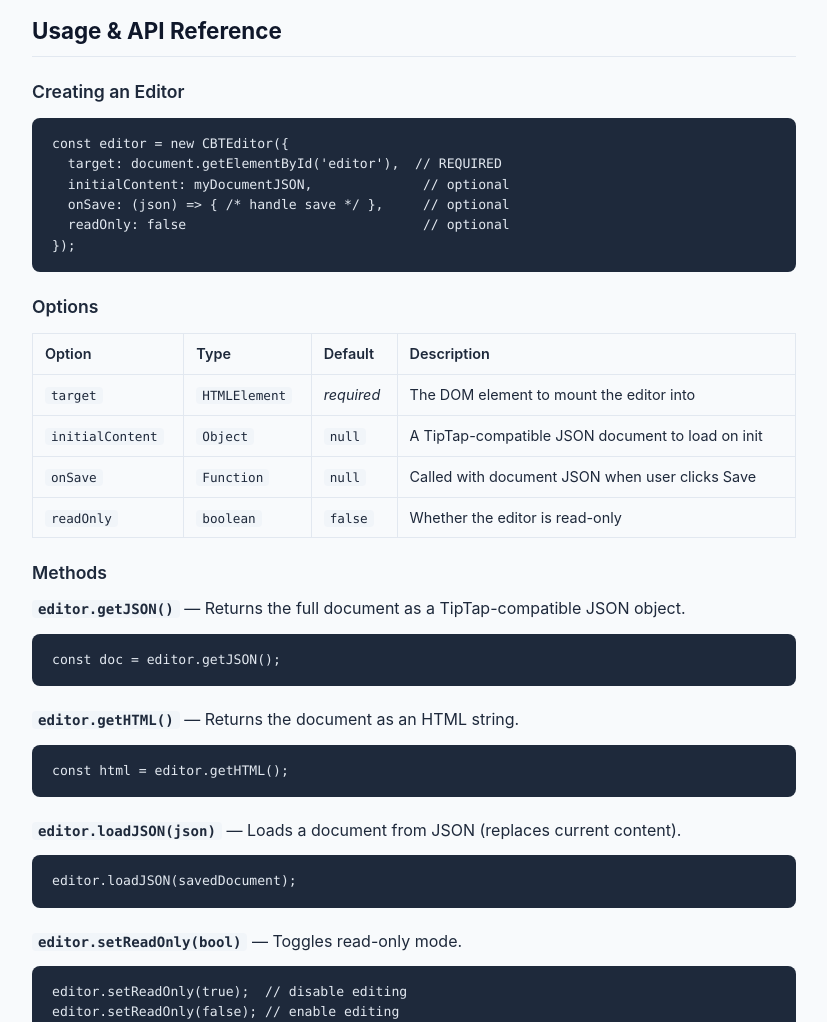
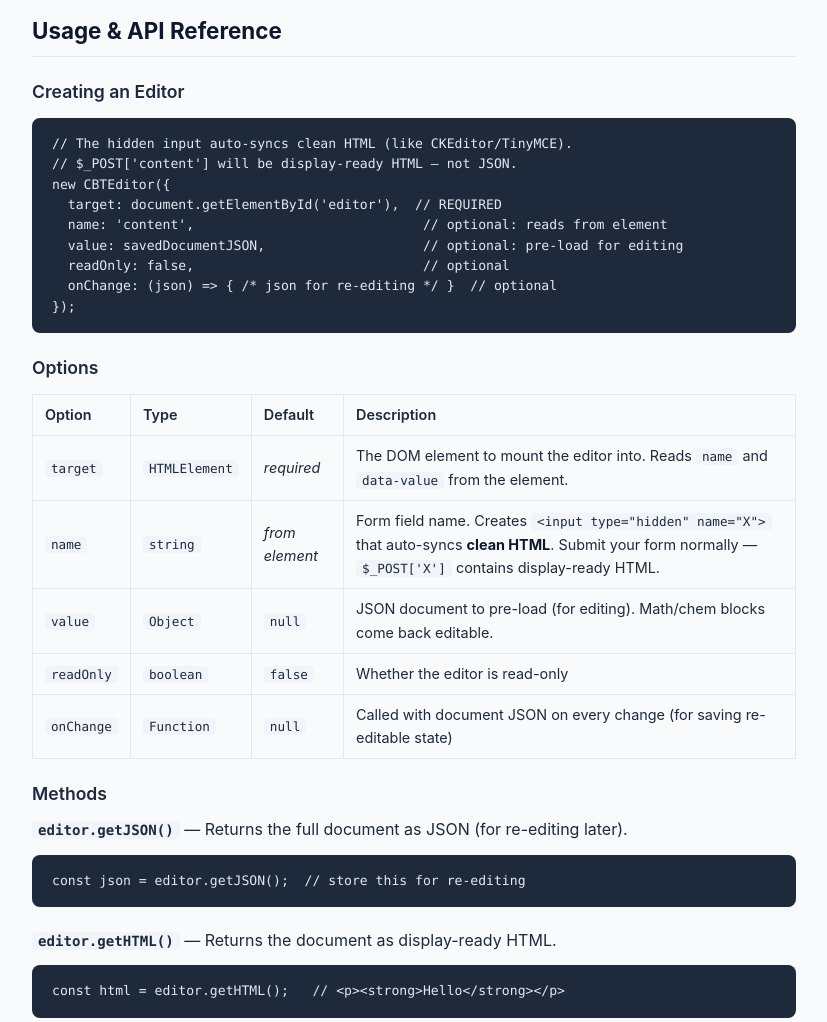
Before and after one commit to holygist/cbt-editor, a plain HTML site: page docs.html in a window 1280 px wide. Shown: the part 2420-3442 px from the top of the page, without its empty margins (276-1103 px from the left). Drawn offline with Linux system fonts and the light colour scheme.

Commit message:
v1.1.0 — ZIP renamed, docs updated for HTML output (not JSON)

```diff
--- a/docs.html
+++ b/docs.html
@@ -284,29 +284,33 @@ const editor = new CBTEditor({
     <h2>Usage &amp; API Reference</h2>
 
     <h3>Creating an Editor</h3>
-    <pre><code>const editor = new CBTEditor({
+    <pre><code>// The hidden input auto-syncs clean HTML (like CKEditor/TinyMCE).
+// $_POST['content'] will be display-ready HTML — not JSON.
+new CBTEditor({
   target: document.getElementById('editor'),  // REQUIRED
-  initialContent: myDocumentJSON,              // optional
-  onSave: (json) => { /* handle save */ },     // optional
-  readOnly: false                              // optional
+  name: 'content',                             // optional: reads from element
+  value: savedDocumentJSON,                    // optional: pre-load for editing
+  readOnly: false,                             // optional
+  onChange: (json) => { /* json for re-editing */ }  // optional
 });</code></pre>
 
     <h3>Options</h3>
     <table>
       <tr><th>Option</th><th>Type</th><th>Default</th><th>Description</th></tr>
-      <tr><td><code>target</code></td><td><code>HTMLElement</code></td><td><em>required</em></td><td>The DOM element to mount the editor into</td></tr>
-      <tr><td><code>initialContent</code></td><td><code>Object</code></td><td><code>null</code></td><td>A TipTap-compatible JSON document to load on init</td></tr>
-      <tr><td><code>onSave</code></td><td><code>Function</code></td><td><code>null</code></td><td>Called with document JSON when user clicks Save</td></tr>
+      <tr><td><code>target</code></td><td><code>HTMLElement</code></td><td><em>required</em></td><td>The DOM element to mount the editor into. Reads <code>name</code> and <code>data-value</code> from the element.</td></tr>
+      <tr><td><code>name</code></td><td><code>string</code></td><td><em>from element</em></td><td>Form field name. Creates <code>&lt;input type="hidden" name="X"&gt;</code> that auto-syncs <strong>clean HTML</strong>. Submit your form normally — <code>$_POST['X']</code> contains display-ready HTML.</td></tr>
+      <tr><td><code>value</code></td><td><code>Object</code></td><td><code>null</code></td><td>JSON document to pre-load (for editing). Math/chem blocks come back editable.</td></tr>
       <tr><td><code>readOnly</code></td><td><code>boolean</code></td><td><code>false</code></td><td>Whether the editor is read-only</td></tr>
+      <tr><td><code>onChange</code></td><td><code>Function</code></td><td><code>null</code></td><td>Called with document JSON on every change (for saving re-editable state)</td></tr>
     </table>
 
     <h3>Methods</h3>
 
-    <p><strong><code>editor.getJSON()</code></strong> — Returns the full document as a TipTap-compatible JSON object.</p>
-    <pre><code>const doc = editor.getJSON();</code></pre>
+    <p><strong><code>editor.getJSON()</code></strong> — Returns the full document as JSON (for re-editing later).</p>
+    <pre><code>const json = editor.getJSON();  // store this for re-editing</code></pre>
 
-    <p><strong><code>editor.getHTML()</code></strong> — Returns the document as an HTML string.</p>
-    <pre><code>const html = editor.getHTML();</code></pre>
+    <p><strong><code>editor.getHTML()</code></strong> — Returns the document as display-ready HTML.</p>
+    <pre><code>const html = editor.getHTML();   // &lt;p&gt;&lt;strong&gt;Hello&lt;/strong&gt;&lt;/p&gt;</code></pre>
 
     <p><strong><code>editor.loadJSON(json)</code></strong> — Loads a document from JSON (replaces current content).</p>
     <pre><code>editor.loadJSON(savedDocument);</code></pre>
@@ -324,8 +328,9 @@ editor.setReadOnly(false); // enable editing</code></pre>
 });</code></pre>
 
     <h3>Static Method</h3>
-    <p><strong><code>CBTEditor.setMathLiveFontsDir(dir)</code></strong> — Sets the directory where MathLive looks for its KaTeX font files. Call once before creating any editor.</p>
-    <pre><code>CBTEditor.setMathLiveFontsDir('./dist/fonts');</code></pre>
+    <p><strong><code>CBTEditor.displayHTML(json)</code></strong> — Static method: converts saved JSON to clean display HTML. No editor instance needed.</p>
+    <pre><code>const html = CBTEditor.displayHTML(savedJSON);
+document.getElementById('preview').innerHTML = html;</code></pre>
   </section>
 
   <!-- ── EXPORT / IMPORT ───────────────────────────────────── -->
```
Also changed, not shown: index.html (+14 -19 lines), 2 other files.
